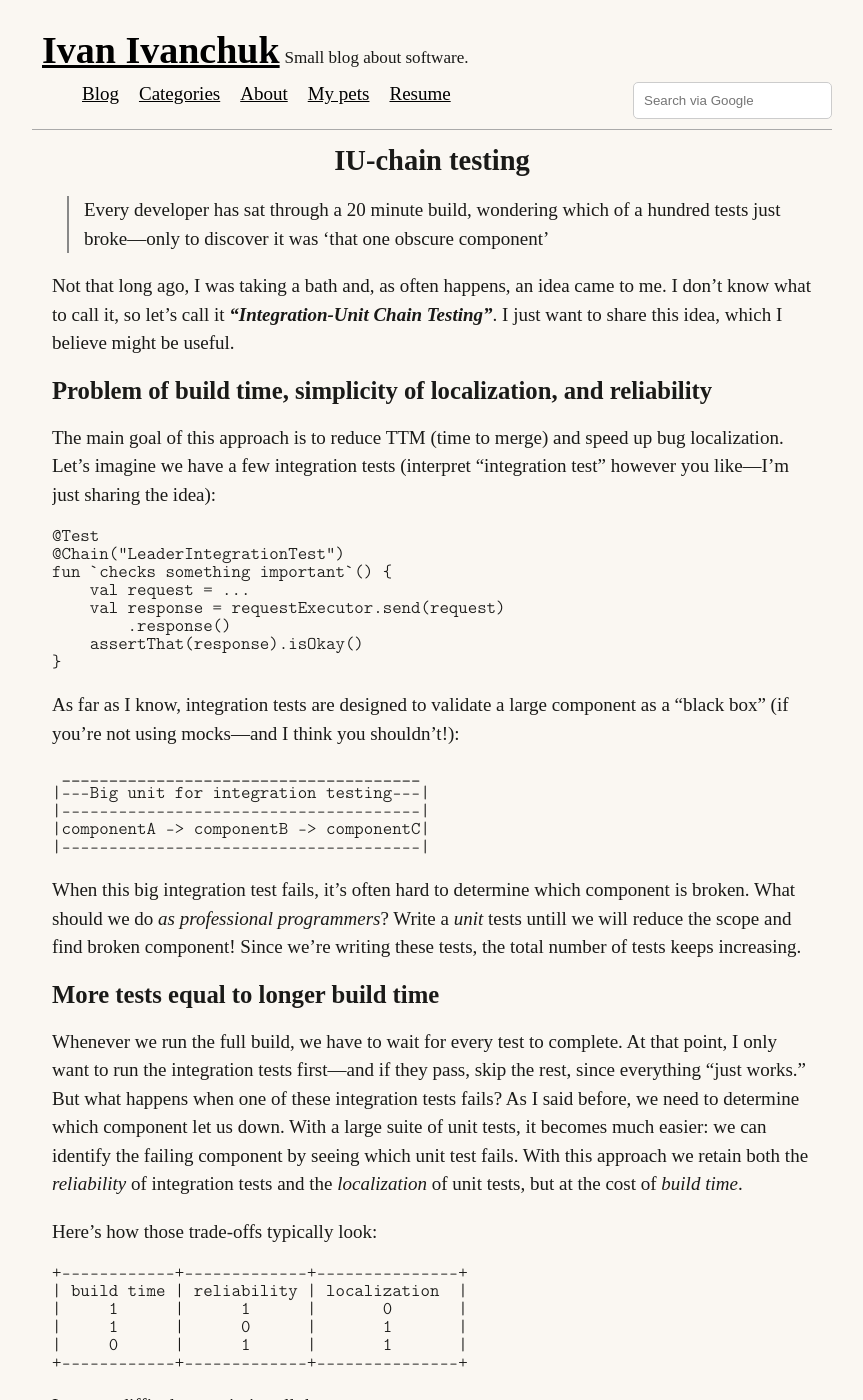
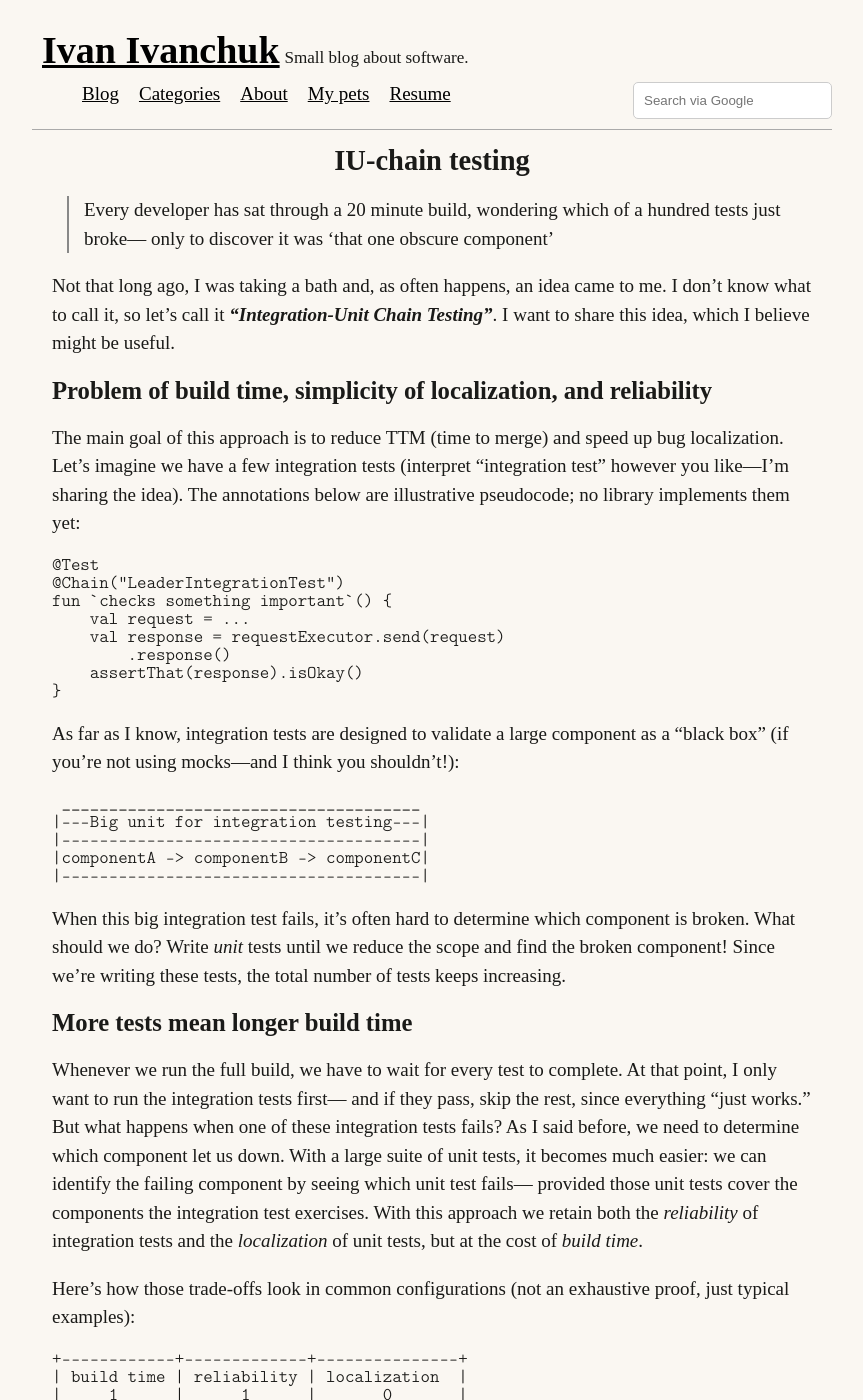
Before and after one commit to l3r8yJ/l3r8yj.github.io, a Jekyll site: the page built from _posts/2025/2025-15-05-iu-chain-testing.md, in a window 1280 px wide and 1400 px high. Shown: the whole window, without its empty margins (208-1071 px from the left). Built offline with Jekyll 4.4.1, drawn with Linux system fonts in a browser that asks for light colours; some web fonts are replaced; comment, search, counter and statistics services are not loaded; some of the changed text lies outside the part shown.

Commit message:
chore: polish post

````diff
--- a/_posts/2025/2025-15-05-iu-chain-testing.md
+++ b/_posts/2025/2025-15-05-iu-chain-testing.md
@@ -9,16 +9,24 @@
   - testing
 ---
 
-> Every developer has sat through a 20 minute build, wondering which of a hundred tests just broke—only to discover it was ‘that one obscure component’
+> Every developer has sat through a 20 minute build,
+>   wondering which of a hundred tests just broke—
+>   only to discover it was 'that one obscure component'
 
-Not that long ago, I was taking a bath and, as often happens, an idea came to me.
-I don’t know what to call it, so let’s call it ***“Integration‑Unit Chain Testing”***.
-I just want to share this idea, which I believe might be useful.
+Not that long ago, I was taking a bath and,
+  as often happens, an idea came to me.
+I don't know what to call it,
+  so let's call it ***"Integration‑Unit Chain Testing"***.
+I want to share this idea, which I believe might be useful.
 
 ## Problem of build time, simplicity of localization, and reliability
 
-The main goal of this approach is to reduce TTM (time to merge) and speed up bug localization.
-Let’s imagine we have a few integration tests (interpret “integration test” however you like—I’m just sharing the idea):
+The main goal of this approach is to reduce TTM (time to merge)
+  and speed up bug localization.
+Let's imagine we have a few integration tests
+  (interpret "integration test" however you like—I'm sharing the idea).
+The annotations below are illustrative pseudocode;
+  no library implements them yet:
 
 ```asm
 @Test
@@ -31,7 +39,9 @@
 }
 ```
 
-As far as I know, integration tests are designed to validate a large component as a “black box” (if you’re not using mocks—and I think you shouldn’t!):
+As far as I know, integration tests are designed
+  to validate a large component as a "black box"
+  (if you're not using mocks—and I think you shouldn't!):
 
 ```asm
  ______________________________________
@@ -41,18 +51,27 @@
 |--------------------------------------|
 ```
 
-When this big integration test fails, it’s often hard to determine which component is broken.
-What should we do *as professional programmers*? Write a *unit* tests untill we will reduce the scope and find broken component!
-Since we’re writing these tests, the total number of tests keeps increasing.
+When this big integration test fails,
+  it's often hard to determine which component is broken.
+What should we do?
+Write *unit* tests until we reduce the scope and find the broken component!
+Since we're writing these tests, the total number of tests keeps increasing.
 
-## More tests equal to longer build time
+## More tests mean longer build time
 
 Whenever we run the full build, we have to wait for every test to complete.
-At that point, I only want to run the integration tests first—and if they pass, skip the rest, since everything “just works.”
-But what happens when one of these integration tests fails? As I said before, we need to determine which component let us down. With a large suite of unit tests, it becomes much easier: we can identify the failing component by seeing which unit test fails.
-With this approach we retain both the *reliability* of integration tests and the *localization* of unit tests, but at the cost of *build time*.
+At that point, I only want to run the integration tests first—
+  and if they pass, skip the rest, since everything "just works."
+But what happens when one of these integration tests fails?
+As I said before, we need to determine which component let us down.
+With a large suite of unit tests, it becomes much easier:
+  we can identify the failing component by seeing which unit test fails—
+  provided those unit tests cover the components the integration test exercises.
+With this approach we retain both the *reliability* of integration tests
+  and the *localization* of unit tests, but at the cost of *build time*.
 
-Here’s how those trade‑offs typically look:
+Here's how those trade‑offs look in common configurations
+  (not an exhaustive proof, just typical examples):
 
 ```asm
 +------------+-------------+---------------+
@@ -67,8 +86,12 @@
 
 ## Check slow, localize fast!
 
-To have the best of all worlds, I suggest *chaining* integration and unit tests together.
-The main idea is to run the “leader” integration test first and trigger its linked unit tests only when it fails:
+To have the best of all worlds,
+  I suggest *chaining* integration and unit tests together.
+The main idea is to run the "leader" integration test first
+  and trigger its linked unit tests only when it fails.
+When the integration test passes, unit tests are skipped—the build stays fast.
+When it fails, both run, but you gain immediate localization in the same build:
 
 ```asm
 // "main" integration test
@@ -102,9 +125,14 @@
 ```
 
 > \[!IMPORTANT]
-> This is a concept, not a rule. You can enable it only in CI, while on your machine you can still run all the tests.
+> This is a concept, not a rule.
+> You can enable it only in CI,
+>   while on your machine you can still run all the tests.
+> Unlike manual triage, the chain is declared in code—
+>   consistent, reproducible, and enforced by the same CI run
+>   without human coordination.
 
-In the end, we can envision something like this:
+We can envision something like this:
 
 ```asm
 |integration test A:
@@ -126,4 +154,9 @@
 |                 |unit test 3
 ```
 
-Here, our integration tests act as gates and the unit tests as guards. Gates block the bugs, and guards help us locate where they’re hiding.
+Here, our integration tests act as gates and the unit tests as guards.
+Gates block the bugs, and guards help us locate where they're hiding.
+This assumes each unit test belongs to exactly one chain.
+When components are shared across chains,
+  chain design requires more care—
+  but that's a deliberate choice left to the author.
````
